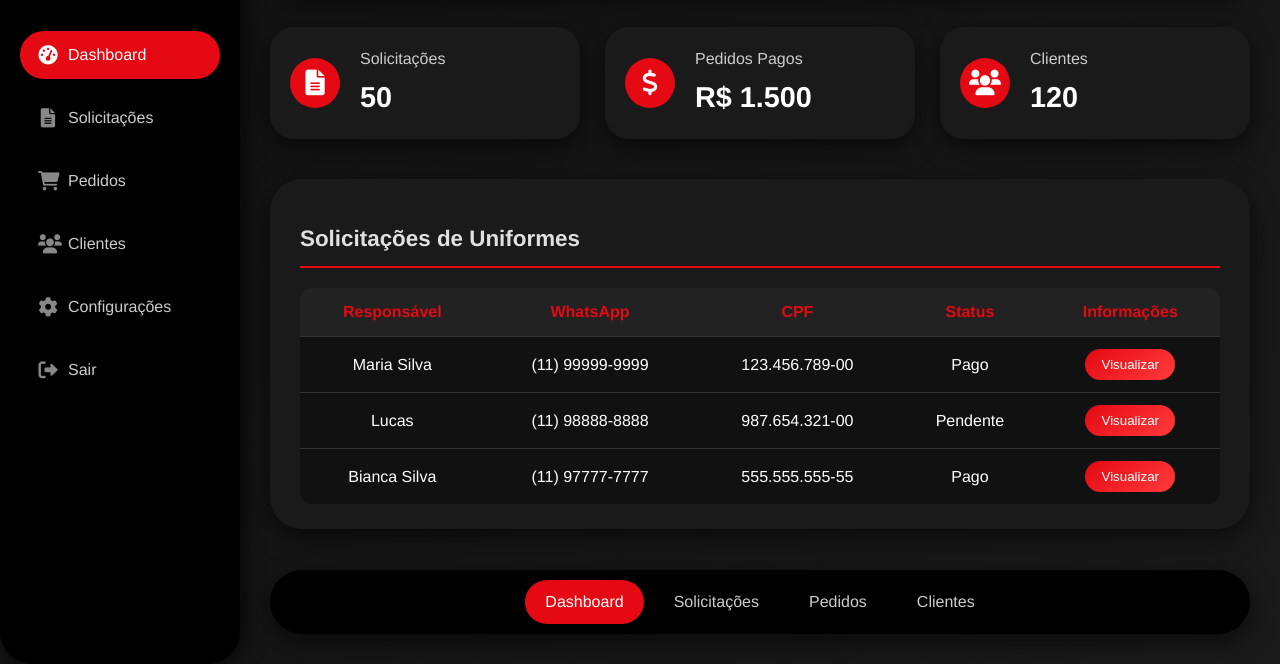
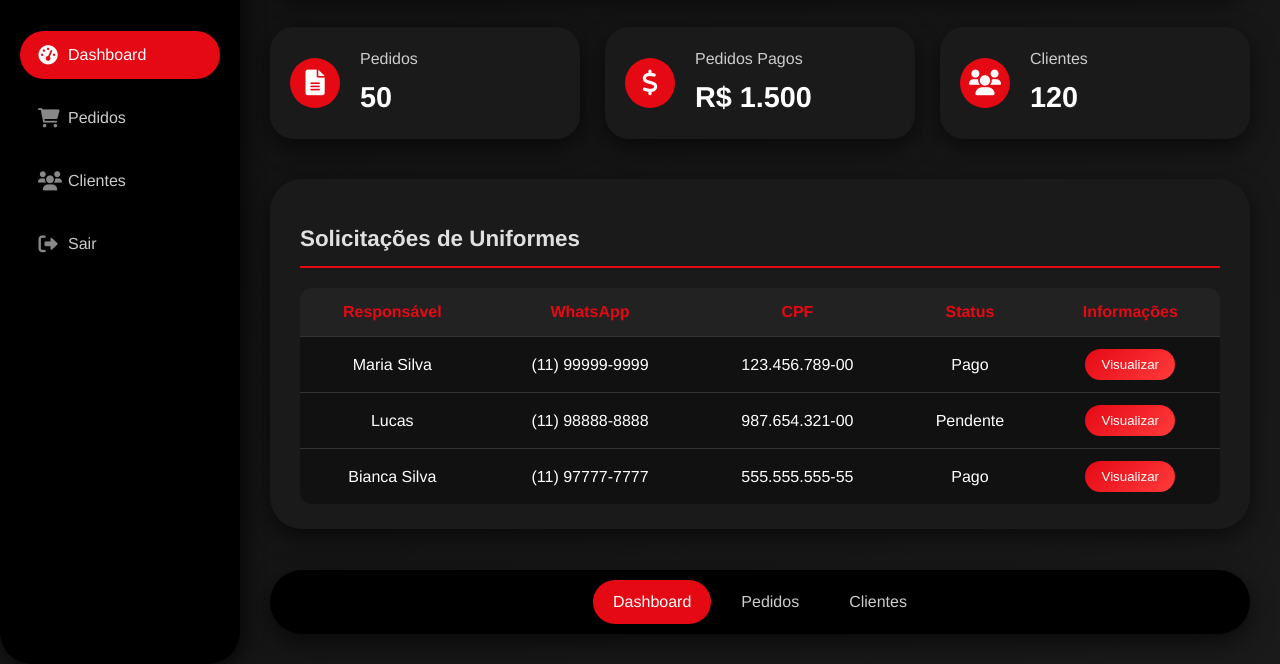
Before and after one commit to BrunaMazzeu/sitecapoeira, a plain HTML site: page frontend/public/dashboard.html in a window 1280 px wide. Shown: the part 136-800 px from the top of the page. Drawn offline with Linux system fonts and the light colour scheme.

```diff
--- a/frontend/public/dashboard.html
+++ b/frontend/public/dashboard.html
@@ -18,10 +18,8 @@
             <nav class="sidebar-nav">
                 <ul>
                     <li><a href="#" class="nav-link active"><i class="fas fa-tachometer-alt"></i> Dashboard</a></li>
-                    <li><a href="#" class="nav-link"><i class="fas fa-file-alt"></i> Solicitações</a></li>
                     <li><a href="#" class="nav-link"><i class="fas fa-shopping-cart"></i> Pedidos</a></li>
                     <li><a href="#" class="nav-link"><i class="fas fa-users"></i> Clientes</a></li>
-                    <li><a href="#" class="nav-link"><i class="fas fa-cog"></i> Configurações</a></li>
                     <li><a href="#" class="nav-link"><i class="fas fa-sign-out-alt"></i> Sair</a></li>
                 </ul>
             </nav>
@@ -48,7 +46,7 @@
                         <i class="fas fa-file-alt"></i>
                     </div>
                     <div class="card-info">
-                        <span class="card-title">Solicitações</span>
+                        <span class="card-title">Pedidos</span>
                         <span class="card-value">50</span>
                     </div>
                 </div>
@@ -133,7 +131,6 @@
 
             <nav class="bottom-nav">
                 <a href="#" class="bottom-nav-link active">Dashboard</a>
-                <a href="#" class="bottom-nav-link">Solicitações</a>
                 <a href="#" class="bottom-nav-link">Pedidos</a>
                 <a href="#" class="bottom-nav-link">Clientes</a>
             </nav>
```
